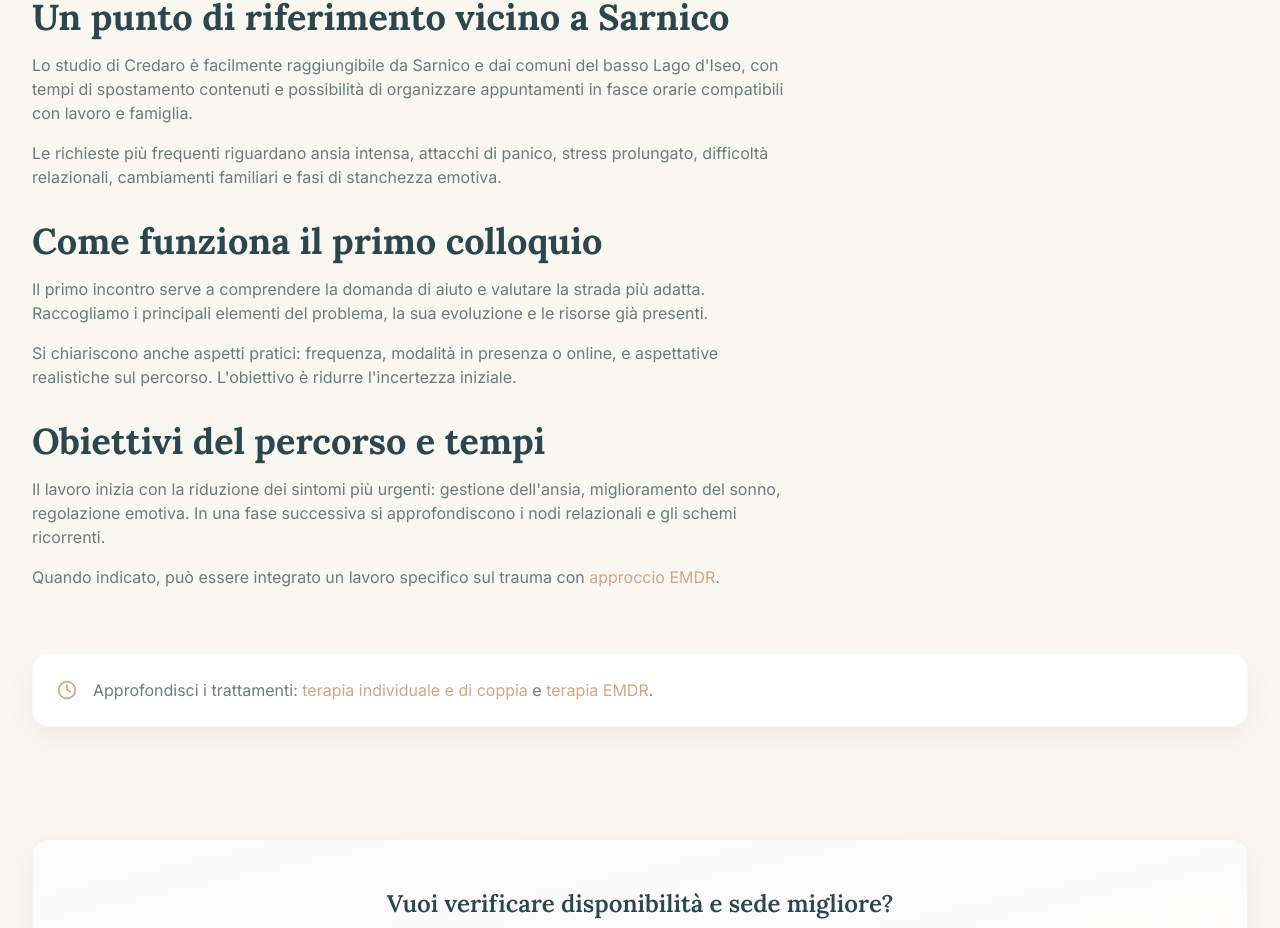
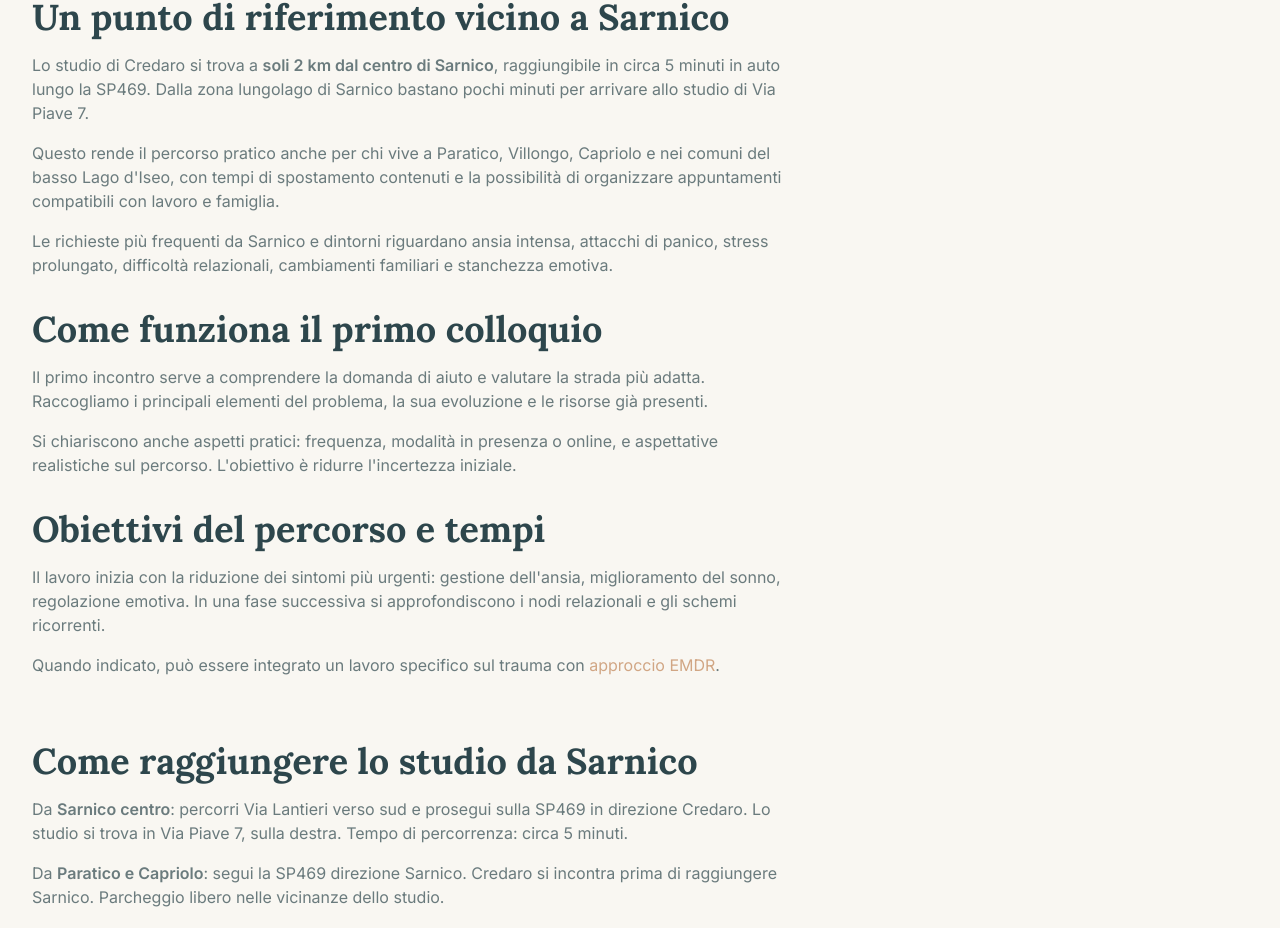
Before and after one commit to baldellimtt/gaia-bresciani-site, a Next.js app: page /zona-sarnico in a window 1280 px wide. Shown: the part 697-1625 px from the top of the page. Built offline with nearby package versions, Linux system fonts and the light colour scheme.

Commit message:
miglioramento seo

```diff
--- a/src/app/layout.tsx
+++ b/src/app/layout.tsx
@@ -145,7 +145,7 @@ function SchemaOrgJsonLd() {
         addressCountry: 'IT',
       },
     ],
-    geo: { '@type': 'GeoCoordinates', latitude: '45.6600', longitude: '9.9300' },
+    geo: { '@type': 'GeoCoordinates', latitude: '45.6337', longitude: '9.9328' },
     hasMap: 'https://www.google.com/maps/place/Gaia+Bresciani+Psicologa/',
     telephone: '+393408389958',
     email: 'gaia.bresciani23@gmail.com',
@@ -159,10 +159,22 @@ function SchemaOrgJsonLd() {
       'https://www.google.com/maps/place/Gaia+Bresciani+Psicologa/',
     ],
     areaServed: [
-      'Sarnico', 'Lago d\'Iseo', 'Iseo', 'Paratico', 'Capriolo',
-      'Villongo', 'Credaro', 'Castelli Calepio', 'Grumello del Monte',
-      'Palazzolo sull\'Oglio', 'Bergamo', 'Brescia', 'Castenedolo',
-    ].map((name) => ({ '@type': 'City', name })),
+      {
+        '@type': 'City',
+        name: 'Sarnico',
+        sameAs: 'https://it.wikipedia.org/wiki/Sarnico',
+        geo: { '@type': 'GeoCoordinates', latitude: '45.6690', longitude: '9.9615' },
+      },
+      ...['Lago d\'Iseo', 'Iseo', 'Paratico', 'Capriolo',
+        'Villongo', 'Credaro', 'Castelli Calepio', 'Grumello del Monte',
+        'Palazzolo sull\'Oglio', 'Bergamo', 'Brescia', 'Castenedolo',
+      ].map((name) => ({ '@type': 'City', name })),
+    ],
+    serviceArea: {
+      '@type': 'GeoCircle',
+      geoMidpoint: { '@type': 'GeoCoordinates', latitude: '45.6690', longitude: '9.9615' },
+      geoRadius: '20000',
+    },
     openingHoursSpecification: [
       {
         '@type': 'OpeningHoursSpecification',
--- a/src/app/zona-sarnico/page.tsx
+++ b/src/app/zona-sarnico/page.tsx
@@ -71,14 +71,21 @@ export default function ZonaSarnicoPage() {
             <div className="space-y-4">
               <h2 className="heading-lg">Un punto di riferimento vicino a Sarnico</h2>
               <p className="body-md">
-                Lo studio di Credaro &egrave; facilmente raggiungibile da Sarnico e dai
-                comuni del basso Lago d&apos;Iseo, con tempi di spostamento contenuti e
-                possibilit&agrave; di organizzare appuntamenti in fasce orarie compatibili
-                con lavoro e famiglia.
+                Lo studio di Credaro si trova a <strong>soli 2 km dal centro di
+                Sarnico</strong>, raggiungibile in circa 5 minuti in auto lungo
+                la SP469. Dalla zona lungolago di Sarnico bastano pochi minuti
+                per arrivare allo studio di Via Piave 7.
               </p>
               <p className="body-md">
-                Le richieste pi&ugrave; frequenti riguardano ansia intensa, attacchi di panico,
-                stress prolungato, difficolt&agrave; relazionali, cambiamenti familiari e fasi di
+                Questo rende il percorso pratico anche per chi vive a Paratico,
+                Villongo, Capriolo e nei comuni del basso Lago d&apos;Iseo,
+                con tempi di spostamento contenuti e la possibilit&agrave; di
+                organizzare appuntamenti compatibili con lavoro e famiglia.
+              </p>
+              <p className="body-md">
+                Le richieste pi&ugrave; frequenti da Sarnico e dintorni riguardano
+                ansia intensa, attacchi di panico, stress prolungato,
+                difficolt&agrave; relazionali, cambiamenti familiari e
                 stanchezza emotiva.
               </p>
             </div>
@@ -116,6 +123,32 @@ export default function ZonaSarnicoPage() {
         </AnimatedSection>
       </section>
 
+      <section className="section-container pb-16">
+        <AnimatedSection>
+          <div className="max-w-3xl space-y-4">
+            <h2 className="heading-lg">Come raggiungere lo studio da Sarnico</h2>
+            <p className="body-md">
+              Da <strong>Sarnico centro</strong>: percorri Via Lantieri verso sud
+              e prosegui sulla SP469 in direzione Credaro. Lo studio si trova in
+              Via Piave 7, sulla destra. Tempo di percorrenza: circa 5 minuti.
+            </p>
+            <p className="body-md">
+              Da <strong>Paratico e Capriolo</strong>: segui la SP469 direzione
+              Sarnico. Credaro si incontra prima di raggiungere Sarnico.
+              Parcheggio libero nelle vicinanze dello studio.
+            </p>
+            <p className="body-md">
+              Se preferisci evitare lo spostamento, &egrave; possibile iniziare
+              o proseguire il percorso con{' '}
+              <Link href="/contatti" className="text-accent hover:underline">
+                colloqui online
+              </Link>{' '}
+              sicuri e riservati.
+            </p>
+          </div>
+        </AnimatedSection>
+      </section>
+
       <section className="section-container pb-8">
         <AnimatedSection>
           <div className="card-base p-6 flex items-start gap-4">
```
